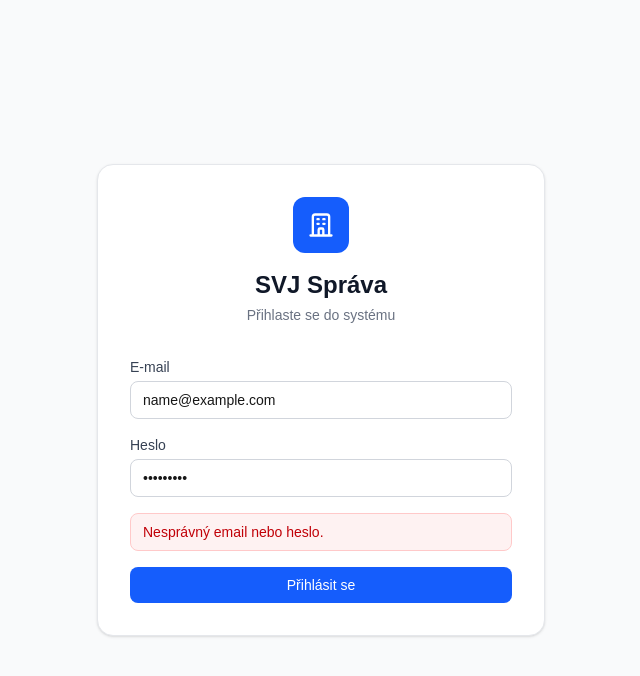
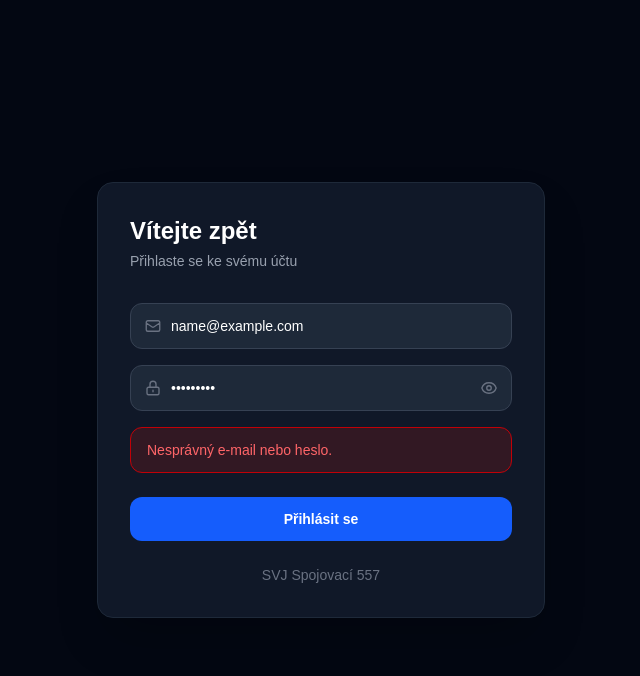
Before and after one commit to Radek-78/svj-sprava, a Next.js app: page /login in a window 1280 px wide. Both pictures are taken after typing "name@example.com", "Sample123" into the empty fields and a click on the button "Přihlásit se". Shown: the top 676 px of the page, without its empty margins (319-959 px from the left). Built offline with nearby package versions, Linux system fonts and the light colour scheme; no server answers.

Commit message:
Redesign login stránky - tmavý motiv

```diff
--- a/src/app/login/page.tsx
+++ b/src/app/login/page.tsx
@@ -7,6 +7,7 @@ import { useRouter } from 'next/navigation'
 export default function LoginPage() {
   const [email, setEmail] = useState('')
   const [heslo, setHeslo] = useState('')
+  const [zobrazitHeslo, setZobrazitHeslo] = useState(false)
   const [chyba, setChyba] = useState('')
   const [nacitani, setNacitani] = useState(false)
   const router = useRouter()
@@ -20,7 +21,7 @@ export default function LoginPage() {
     const { error } = await supabase.auth.signInWithPassword({ email, password: heslo })
 
     if (error) {
-      setChyba('Nesprávný email nebo heslo.')
+      setChyba('Nesprávný e-mail nebo heslo.')
       setNacitani(false)
     } else {
       router.push('/dashboard')
@@ -29,50 +30,69 @@ export default function LoginPage() {
   }
 
   return (
-    <div className="min-h-screen flex items-center justify-center bg-gray-50">
-      <div className="w-full max-w-md">
-        <div className="bg-white rounded-2xl shadow-sm border border-gray-200 p-8">
-          <div className="mb-8 text-center">
-            <div className="inline-flex items-center justify-center w-14 h-14 rounded-xl bg-blue-600 mb-4">
-              <svg className="w-7 h-7 text-white" fill="none" viewBox="0 0 24 24" stroke="currentColor">
-                <path strokeLinecap="round" strokeLinejoin="round" strokeWidth={2} d="M19 21V5a2 2 0 00-2-2H7a2 2 0 00-2 2v16m14 0h2m-2 0h-5m-9 0H3m2 0h5M9 7h1m-1 4h1m4-4h1m-1 4h1m-5 10v-5a1 1 0 011-1h2a1 1 0 011 1v5m-4 0h4" />
-              </svg>
-            </div>
-            <h1 className="text-2xl font-semibold text-gray-900">SVJ Správa</h1>
-            <p className="text-sm text-gray-500 mt-1">Přihlaste se do systému</p>
+    <div className="min-h-screen flex items-center justify-center bg-gray-950">
+      <div className="w-full max-w-md mx-4">
+        <div className="bg-gray-900 rounded-2xl shadow-2xl border border-gray-800 p-8">
+
+          {/* Hlavička */}
+          <div className="mb-8">
+            <h1 className="text-2xl font-bold text-white mb-1">Vítejte zpět</h1>
+            <p className="text-gray-400 text-sm">Přihlaste se ke svému účtu</p>
           </div>
 
           <form onSubmit={handlePrihlaseni} className="space-y-4">
-            <div>
-              <label className="block text-sm font-medium text-gray-700 mb-1">
-                E-mail
-              </label>
+            {/* Email */}
+            <div className="relative">
+              <div className="absolute inset-y-0 left-0 pl-3.5 flex items-center pointer-events-none">
+                <svg className="w-4.5 h-4.5 text-gray-500" fill="none" viewBox="0 0 24 24" stroke="currentColor" strokeWidth={1.8}>
+                  <path strokeLinecap="round" strokeLinejoin="round" d="M3 8l7.89 5.26a2 2 0 002.22 0L21 8M5 19h14a2 2 0 002-2V7a2 2 0 00-2-2H5a2 2 0 00-2 2v10a2 2 0 002 2z" />
+                </svg>
+              </div>
               <input
                 type="email"
                 value={email}
                 onChange={e => setEmail(e.target.value)}
                 required
-                className="w-full px-3 py-2 border border-gray-300 rounded-lg text-sm focus:outline-none focus:ring-2 focus:ring-blue-500 focus:border-transparent"
-                placeholder="vas@email.cz"
+                placeholder="E-mailová adresa"
+                className="w-full pl-10 pr-4 py-3 bg-gray-800 border border-gray-700 rounded-xl text-white text-sm placeholder-gray-500 focus:outline-none focus:ring-2 focus:ring-blue-500 focus:border-transparent transition-colors"
               />
             </div>
 
-            <div>
-              <label className="block text-sm font-medium text-gray-700 mb-1">
-                Heslo
-              </label>
+            {/* Heslo */}
+            <div className="relative">
+              <div className="absolute inset-y-0 left-0 pl-3.5 flex items-center pointer-events-none">
+                <svg className="w-4.5 h-4.5 text-gray-500" fill="none" viewBox="0 0 24 24" stroke="currentColor" strokeWidth={1.8}>
+                  <path strokeLinecap="round" strokeLinejoin="round" d="M12 15v2m-6 4h12a2 2 0 002-2v-6a2 2 0 00-2-2H6a2 2 0 00-2 2v6a2 2 0 002 2zm10-10V7a4 4 0 00-8 0v4h8z" />
+                </svg>
+              </div>
               <input
-                type="password"
+                type={zobrazitHeslo ? 'text' : 'password'}
                 value={heslo}
                 onChange={e => setHeslo(e.target.value)}
                 required
-                className="w-full px-3 py-2 border border-gray-300 rounded-lg text-sm focus:outline-none focus:ring-2 focus:ring-blue-500 focus:border-transparent"
-                placeholder="••••••••"
+                placeholder="Heslo"
+                className="w-full pl-10 pr-11 py-3 bg-gray-800 border border-gray-700 rounded-xl text-white text-sm placeholder-gray-500 focus:outline-none focus:ring-2 focus:ring-blue-500 focus:border-transparent transition-colors"
               />
+              <button
+                type="button"
+                onClick={() => setZobrazitHeslo(!zobrazitHeslo)}
+                className="absolute inset-y-0 right-0 pr-3.5 flex items-center text-gray-500 hover:text-gray-300 transition-colors"
+              >
+                {zobrazitHeslo ? (
+                  <svg className="w-4.5 h-4.5" fill="none" viewBox="0 0 24 24" stroke="currentColor" strokeWidth={1.8}>
+                    <path strokeLinecap="round" strokeLinejoin="round" d="M13.875 18.825A10.05 10.05 0 0112 19c-4.478 0-8.268-2.943-9.543-7a9.97 9.97 0 011.563-3.029m5.858.908a3 3 0 114.243 4.243M9.878 9.878l4.242 4.242M9.88 9.88l-3.29-3.29m7.532 7.532l3.29 3.29M3 3l3.59 3.59m0 0A9.953 9.953 0 0112 5c4.478 0 8.268 2.943 9.543 7a10.025 10.025 0 01-4.132 5.411m0 0L21 21" />
+                  </svg>
+                ) : (
+                  <svg className="w-4.5 h-4.5" fill="none" viewBox="0 0 24 24" stroke="currentColor" strokeWidth={1.8}>
+                    <path strokeLinecap="round" strokeLinejoin="round" d="M15 12a3 3 0 11-6 0 3 3 0 016 0z" />
+                    <path strokeLinecap="round" strokeLinejoin="round" d="M2.458 12C3.732 7.943 7.523 5 12 5c4.478 0 8.268 2.943 9.542 7-1.274 4.057-5.064 7-9.542 7-4.477 0-8.268-2.943-9.542-7z" />
+                  </svg>
+                )}
+              </button>
             </div>
 
             {chyba && (
-              <div className="bg-red-50 border border-red-200 text-red-700 text-sm px-3 py-2 rounded-lg">
+              <div className="bg-red-900/30 border border-red-700 text-red-400 text-sm px-4 py-3 rounded-xl">
                 {chyba}
               </div>
             )}
@@ -80,11 +100,15 @@ export default function LoginPage() {
             <button
               type="submit"
               disabled={nacitani}
-              className="w-full bg-blue-600 text-white py-2 px-4 rounded-lg text-sm font-medium hover:bg-blue-700 transition-colors disabled:opacity-50 disabled:cursor-not-allowed"
+              className="w-full bg-blue-600 hover:bg-blue-500 text-white py-3 px-4 rounded-xl text-sm font-semibold transition-colors disabled:opacity-50 disabled:cursor-not-allowed mt-2"
             >
               {nacitani ? 'Přihlašování...' : 'Přihlásit se'}
             </button>
           </form>
+
+          <div className="mt-6 text-center">
+            <p className="text-gray-500 text-sm">SVJ Spojovací 557</p>
+          </div>
         </div>
       </div>
     </div>
```
Also changed, not shown: src/app/dashboard/jednotky/nova/page.tsx (+24 -20 lines).
